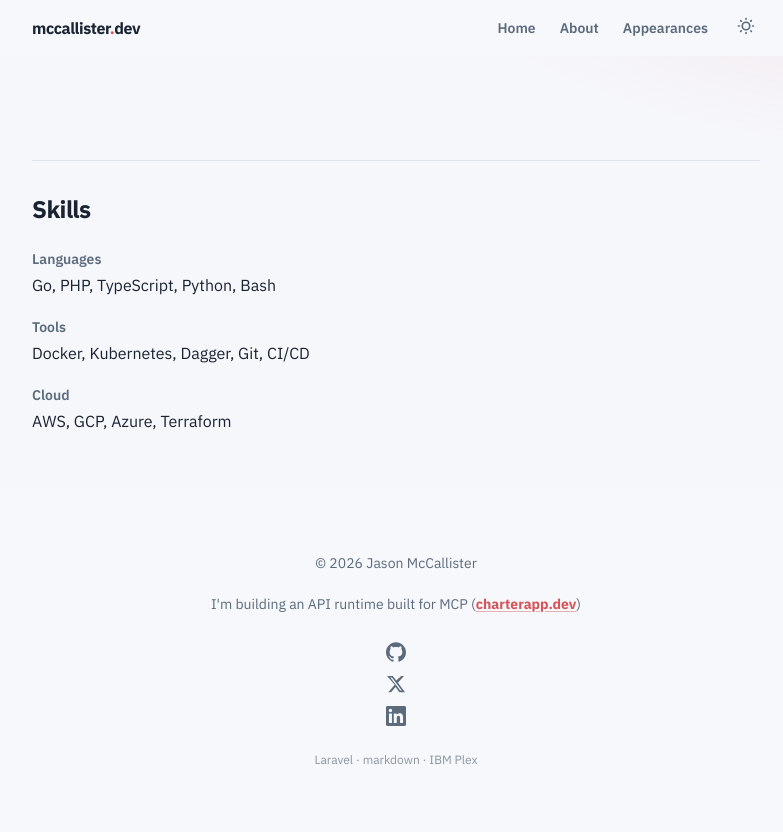
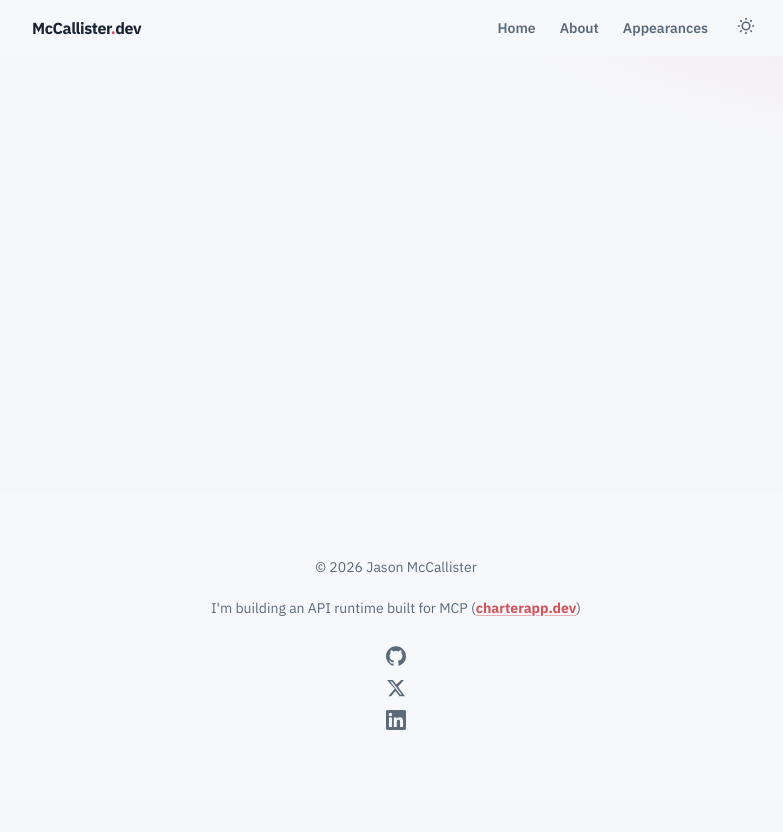
Before and after one commit to jasonmccallister/mccallister.dev, a Laravel app: template resources/views/pages/about.blade.php in a window 1280 px wide. Shown: the whole page, without its empty margins (244-1027 px from the left). After the commit the page ends 730 px from the top, so only its background shows below. Run offline with Laravel 12, Linux system fonts and the light colour scheme; the template is opened without the code that fills it, so the values that code supplies are empty; style sheets or scripts are compiled from the project's sources.

Commit message:
content updates, favicon
Signed-off-by: Jason McCallister <jason@mccallister.dev>

```diff
--- a/config/site.php
+++ b/config/site.php
@@ -1,7 +1,7 @@
 <?php
 
 return [
-    'name' => 'mccallister.dev',
+    'name' => 'McCallister.dev',
     'tagline' => 'Writing about Go, PHP, containers, cloud infrastructure, and AI',
     'author' => [
         'name' => 'Jason McCallister',
--- a/resources/views/home.blade.php
+++ b/resources/views/home.blade.php
@@ -5,7 +5,7 @@
         <div class="flex flex-col sm:flex-row sm:items-center gap-6 sm:gap-8">
             <div class="min-w-0 flex-1">
                 <p class="text-[1.15rem] sm:text-xl text-muted leading-relaxed mb-5">
-                    I'm a software engineer and architect. I've spent about 20 years on servers, APIs, cloud, and integrations, often in an architect role shipping to and even <a href="https://bref.sh/docs/case-studies/craft-cloud" class="font-bold text-accent underline underline-offset-2 decoration-accent/45 hover:decoration-accent">building cloud platforms</a>.
+                    I'm a software engineer and architect. I've spent about 20 years on servers, APIs, cloud, and integrations, often in an architect role shipping to and even <a href="https://bref.sh/docs/case-studies/craft-cloud" class="external-link font-bold text-accent underline underline-offset-2 decoration-accent/45 hover:decoration-accent" target="_blank" rel="noopener noreferrer">building cloud platforms</a>.
                 </p>
                 <p>
                     <a href="{{ route('content.show', 'about') }}" class="site-nav-link text-base font-medium">
--- a/resources/views/pages/about.blade.php
+++ b/resources/views/pages/about.blade.php
@@ -9,25 +9,5 @@
         <div class="prose">
             {!! $page->html !!}
         </div>
-
-        <section class="mt-12 pt-8 border-t border-rule">
-            <h2 class="text-2xl font-extrabold tracking-tight mb-6">
-                Skills
-            </h2>
-            <dl class="space-y-5 text-base">
-                <div>
-                    <dt class="text-sm font-semibold text-muted mb-1">Languages</dt>
-                    <dd class="text-ink">Go, PHP, TypeScript, Python, Bash</dd>
-                </div>
-                <div>
-                    <dt class="text-sm font-semibold text-muted mb-1">Tools</dt>
-                    <dd class="text-ink">Docker, Kubernetes, Dagger, Git, CI/CD</dd>
-                </div>
-                <div>
-                    <dt class="text-sm font-semibold text-muted mb-1">Cloud</dt>
-                    <dd class="text-ink">AWS, GCP, Azure, Terraform</dd>
-                </div>
-            </dl>
-        </section>
     </article>
 @endsection
--- a/resources/views/partials/footer.blade.php
+++ b/resources/views/partials/footer.blade.php
@@ -5,12 +5,10 @@
 
             <p class="max-w-md leading-relaxed">
                 I'm building an API runtime built for MCP
-                (<a href="https://charterapp.dev" class="font-bold text-accent underline underline-offset-2 decoration-accent/45 hover:decoration-accent" target="_blank" rel="noopener noreferrer">charterapp.dev</a>)
+                (<a href="https://charterapp.dev" class="external-link font-bold text-accent underline underline-offset-2 decoration-accent/45 hover:decoration-accent" target="_blank" rel="noopener noreferrer">charterapp.dev</a>)
             </p>
 
             @include('partials.social-icons')
-
-            <p class="text-xs text-muted/70">Laravel · markdown · IBM Plex</p>
         </div>
     </div>
 </footer>
--- a/resources/views/partials/header.blade.php
+++ b/resources/views/partials/header.blade.php
@@ -13,7 +13,7 @@
 <header class="site-chrome">
     <div class="w-full max-w-3xl mx-auto px-5 h-14 flex items-center justify-between gap-4">
         <a href="{{ route('home') }}" class="text-base font-extrabold tracking-tight text-ink no-underline">
-            mccallister<span class="site-mark-dot">.</span>dev
+            McCallister<span class="site-mark-dot">.</span>dev
         </a>
 
         <nav class="hidden sm:flex items-center gap-6" aria-label="Main navigation">
```
Also changed, not shown: app/Content/ContentRepository.php (+12 -0 lines), content/pages/about.md (+2 -2 lines), tests/Feature/ExternalMarkdownLinksTest.php (added, +50 -0 lines), public/android-chrome-192x192.png (added), public/android-chrome-512x512.png (added), public/apple-touch-icon.png (added), public/favicon-16x16.png (added), public/favicon-32x32.png (added), public/favicon.svg (added), public/site.webmanifest (added).
